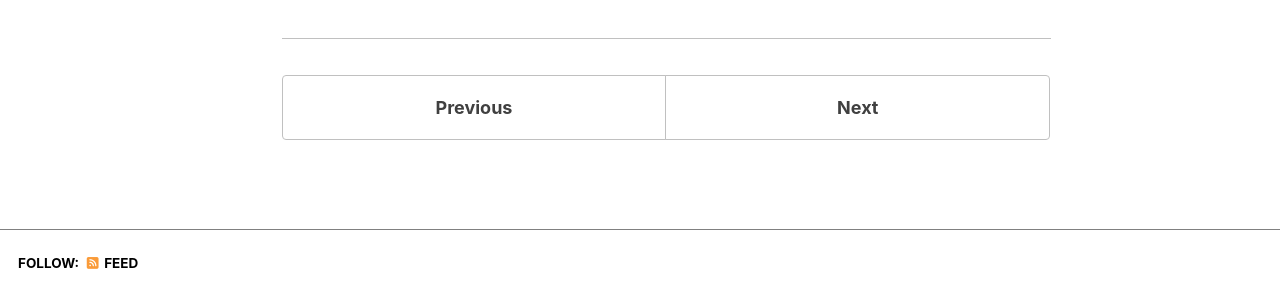
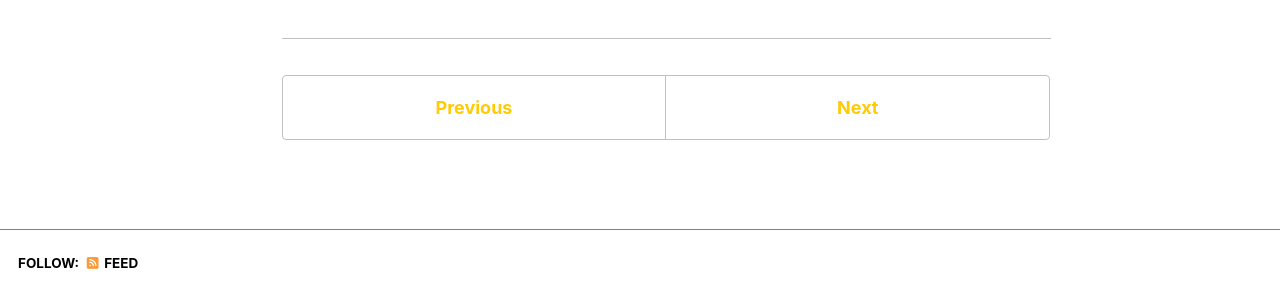
Before and after one commit to andrew-kang/andrew-kang.github.io, a Jekyll site: the page built from _teaching/2015-spring-teaching-2.md, in a window 1280 px wide. Shown: the part 560-846 px from the top of the page. Built offline with Jekyll 4.4.1, drawn with Linux system fonts in a browser that asks for light colours; a script bundle is joined from its source files by our own code; library files that are not in the unit come from our copies.

Commit message:
fix: change remainder of navigation to yellow

```diff
--- a/_sass/layout/_navigation.scss
+++ b/_sass/layout/_navigation.scss
@@ -83,7 +83,7 @@
       line-height: 1.5;
       text-align: center;
       text-decoration: none;
-      color: var(--global-text-color-light);
+      color: #FFCB05;
       border: 1px solid var(--global-border-color);
       border-radius: 0;
 
@@ -97,7 +97,7 @@
       }
 
       &.disabled {
-        color: var(--global-text-color-light);
+        color: #FFCB05;
         pointer-events: none;
         cursor: not-allowed;
       }
@@ -131,7 +131,7 @@
     font-weight: bold;
     text-align: center;
     text-decoration: none;
-    color: var(--global-text-color-light);
+    color: #FFCB05;
     border: 1px solid var(--global-border-color);
     border-radius: $border-radius;
 
@@ -151,7 +151,7 @@
     }
 
     &.disabled {
-      color: var(--global-text-color-light);
+      color: #FFCB05;
       pointer-events: none;
       cursor: not-allowed;
     }
@@ -197,7 +197,7 @@
     border: 0;
     outline: none;
     background-color: #00274C;
-    color: var(--global-text-color);
+    color: #FFCB05;
     cursor: pointer;
     z-index: 100;
   }
@@ -384,7 +384,7 @@
 
 .toc {
   font-family: $sans-serif-narrow;
-  color: var(--global-text-color-light);
+  color: #FFCB05;
   text-transform: uppercase;
   letter-spacing: 1px;
   background-color: #fff;
```
